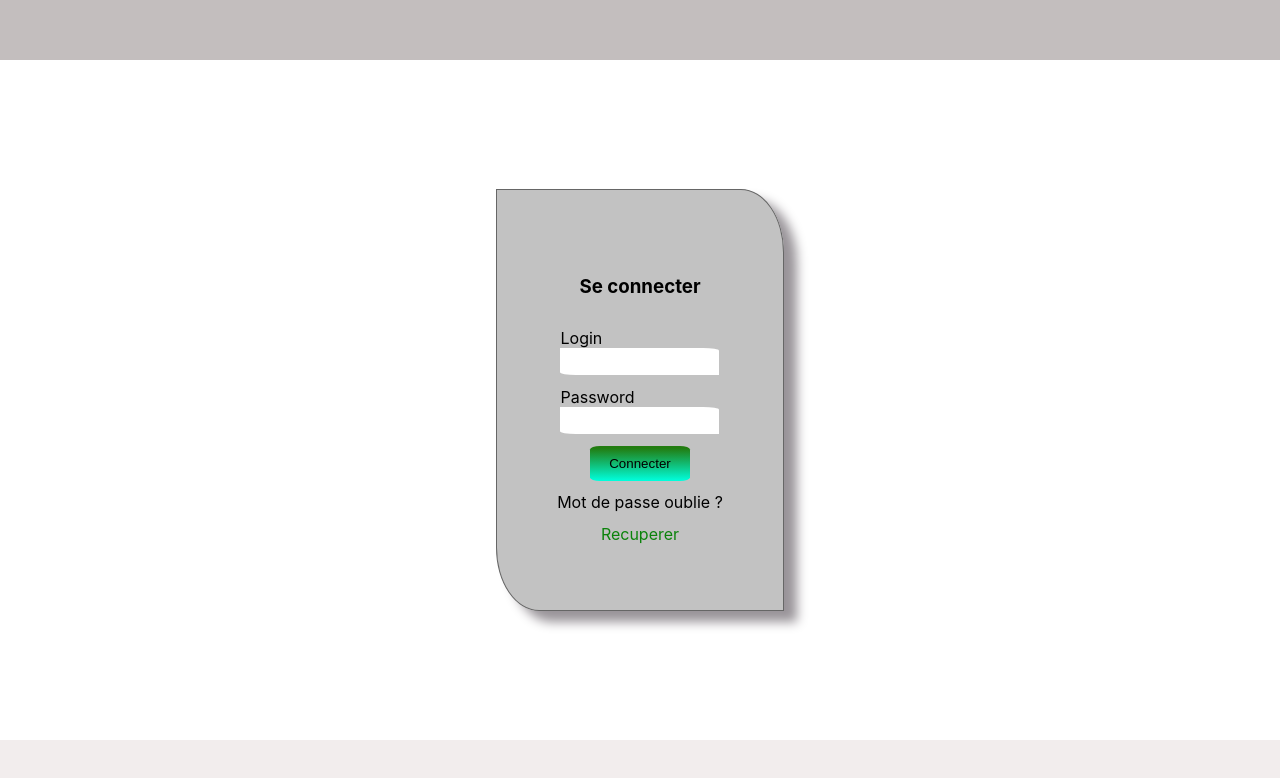
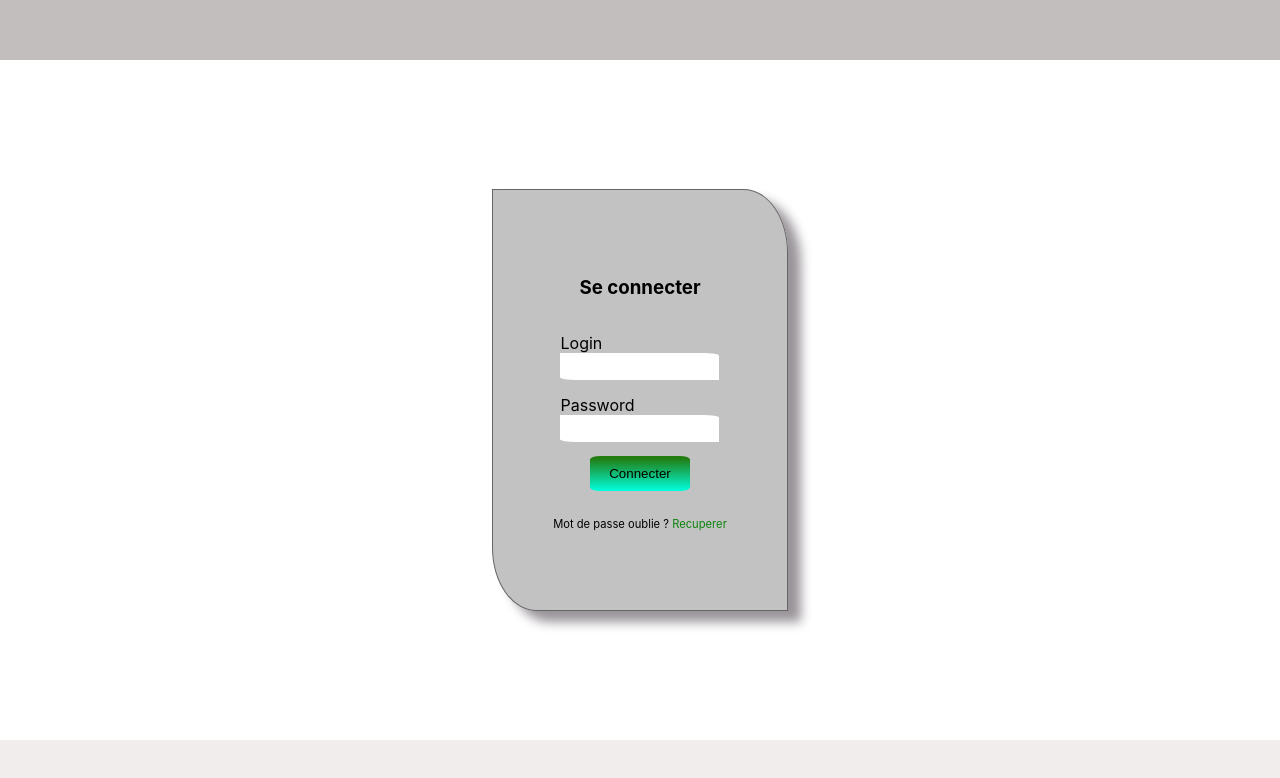
Before and after one commit to NasserBvB/cra-template-with-typescript-and-authentication-process, a React (Create React App) app: page /login in a window 1280 px wide. Shown: the top 778 px of the page. Built offline with nearby package versions, Linux system fonts and the light colour scheme.

Commit message:
chore: refactor code

```diff
--- a/src/App.css
+++ b/src/App.css
@@ -14,3 +14,7 @@ a:focus, a:hover {
   text-decoration-line: none;
   color: rgb(4, 82, 4);
 }
+
+p {
+  font-size: 11.2px;
+}
--- a/src/features/auth/modules/ForgottenPassword/index.tsx
+++ b/src/features/auth/modules/ForgottenPassword/index.tsx
@@ -32,7 +32,7 @@ export const ForgottenPassword = () => {
                                 <h4 style={{ textAlign: "center" }}>Pour recuperer votre compte saisir l'email de recuperation</h4>
                                 <CustomField field="email" value={email} handleChange={handleChange} label="" type="text" />
                                 <CustomButton handleSubmit={handleSubmit} label="Valider" />
-                                <Link to="/login">Se connecter ?</Link>
+                                <p><Link to="/login">Se connecter ?</Link></p>
                             </CustomBox>
                         </Form>
                     )
--- a/src/features/auth/modules/SignIn/index.tsx
+++ b/src/features/auth/modules/SignIn/index.tsx
@@ -37,7 +37,7 @@ const Login: React.FC<{}> = ({ }) => {
                                 <CustomField field="login" value={login} handleChange={handleChange} label="Login" type="text" />
                                 <CustomField field="password" value={password} handleChange={handleChange} label="Password" type="password" />
                                 <CustomButton handleSubmit={handleSubmit} label="Connecter" />
-                                Mot de passe oublie ?<Link to="/forgotten-password">Recuperer</Link>
+                                <p>Mot de passe oublie ? <Link to="/forgotten-password">Recuperer</Link></p>
                             </CustomBox>
                         </Form>
                     )
```
Also changed, not shown: 1 other file (tests, documents, lock files or other folders).
